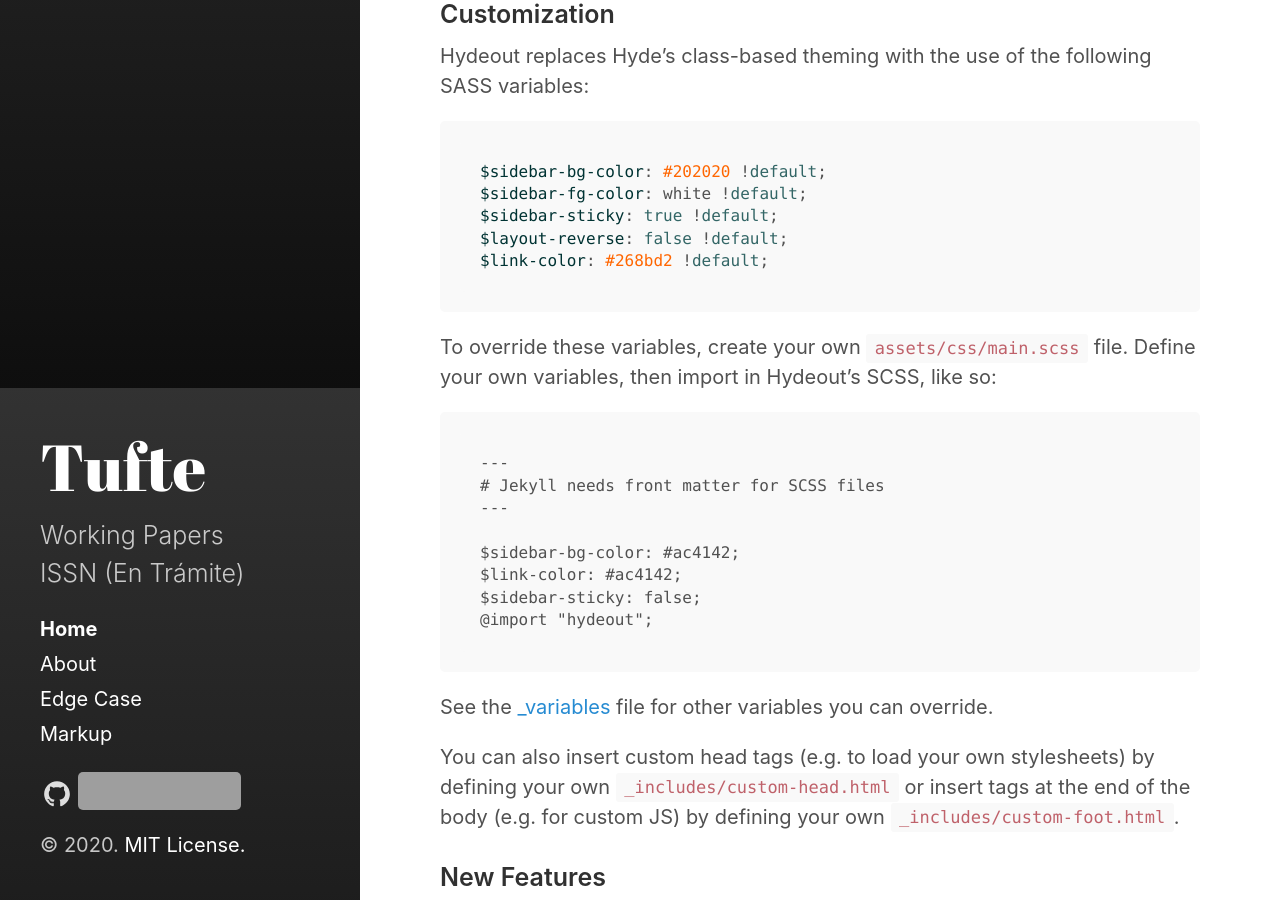
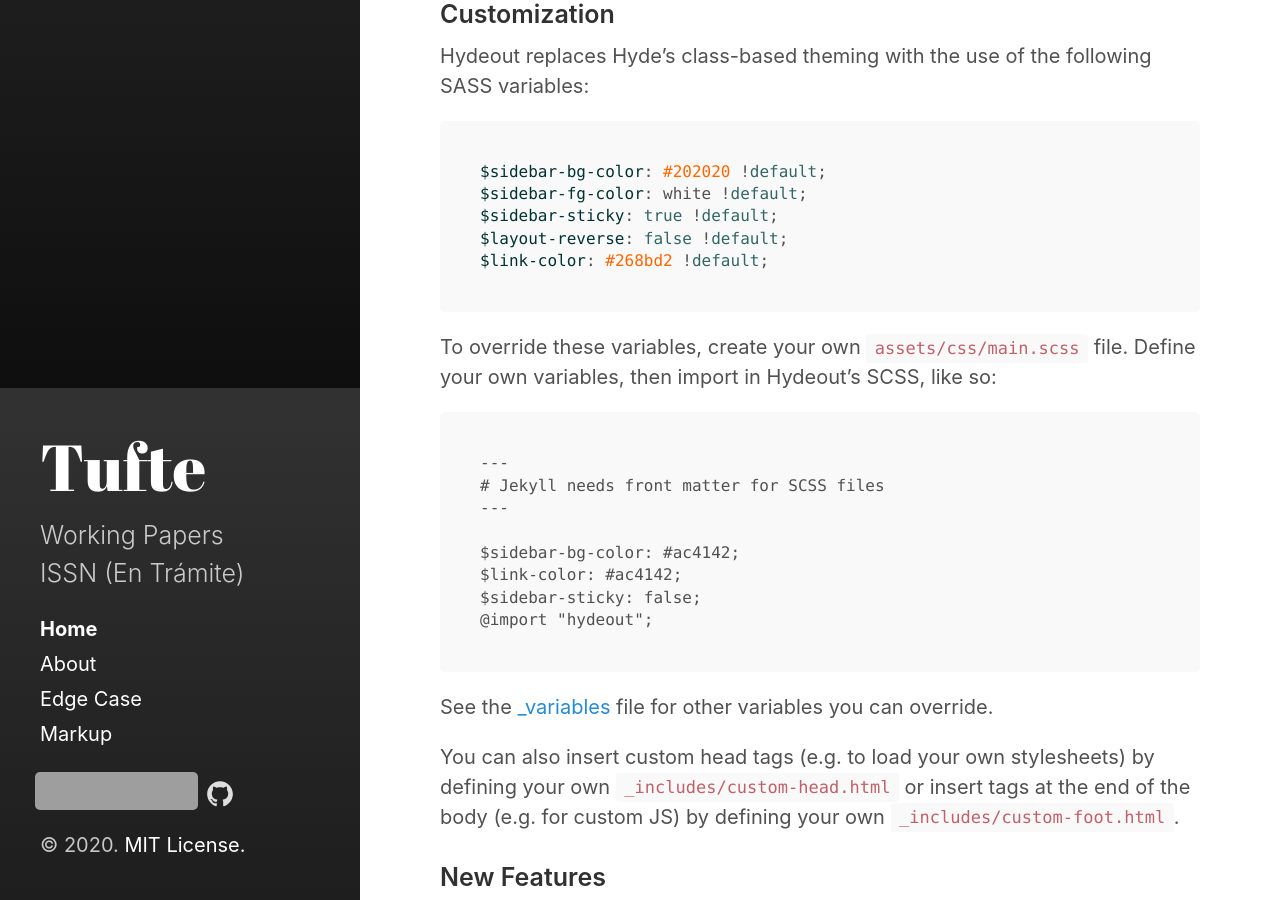
Before and after one commit to training-datalab/tuftepapers.com, a Jekyll site: the page built from index.html, in a window 1280 px wide and 900 px high, scrolled down 512 px. Built offline with Jekyll 4.4.1, drawn with Linux system fonts in a browser that asks for light colours; the list of posts is cut into pages by our own code; grey boxes are pictures that could not be loaded.

Commit message:
Update sidebar-icon-links.html

```diff
--- a/_includes/sidebar-icon-links.html
+++ b/_includes/sidebar-icon-links.html
@@ -1,10 +1,11 @@
 <nav id="sidebar-icon-links">
+<a href="https://www.buymeacoffee.com/tuftepapers" target="_blank"><img src="https://raw.githubusercontent.com/bgonzalezbustamante/tuftepapers/master/coffee.png" alt="Buy Me A Coffee" style="height: 38px !important;width: 163px !important;" ></a>
+
   {% if site.hydeout.repo %}
     <a id="github-link"
        class="icon" title="Github Project" aria-label="Github Project"
        href="{{ site.hydeout.repo }}">
       {% include svg/github.svg %}
-    </a> <a href="https://www.buymeacoffee.com/tuftepapers" target="_blank"><img src="https://raw.githubusercontent.com/bgonzalezbustamante/tuftepapers/master/coffee.png" alt="Buy Me A Coffee" style="height: 38px !important;width: 163px !important;" ></a>
+    </a>
   {% endif %}
-
 </nav>
```
